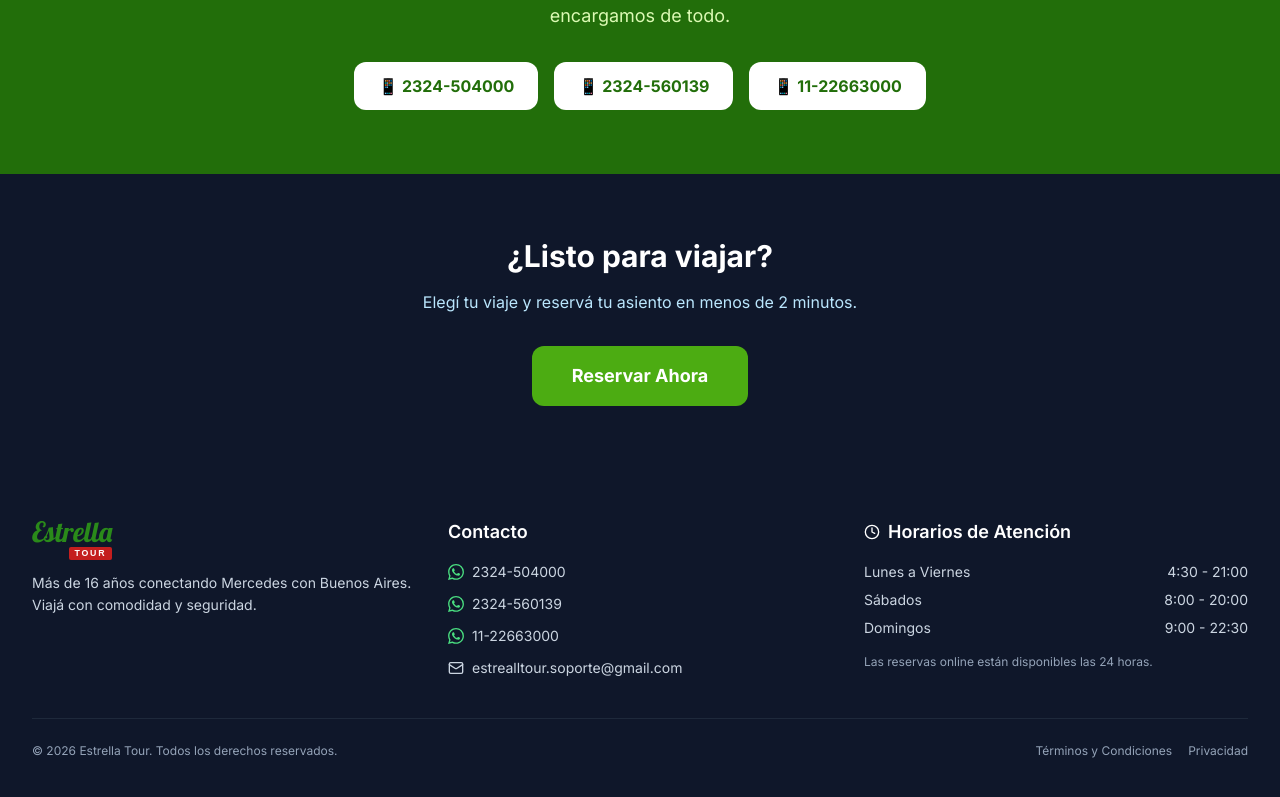
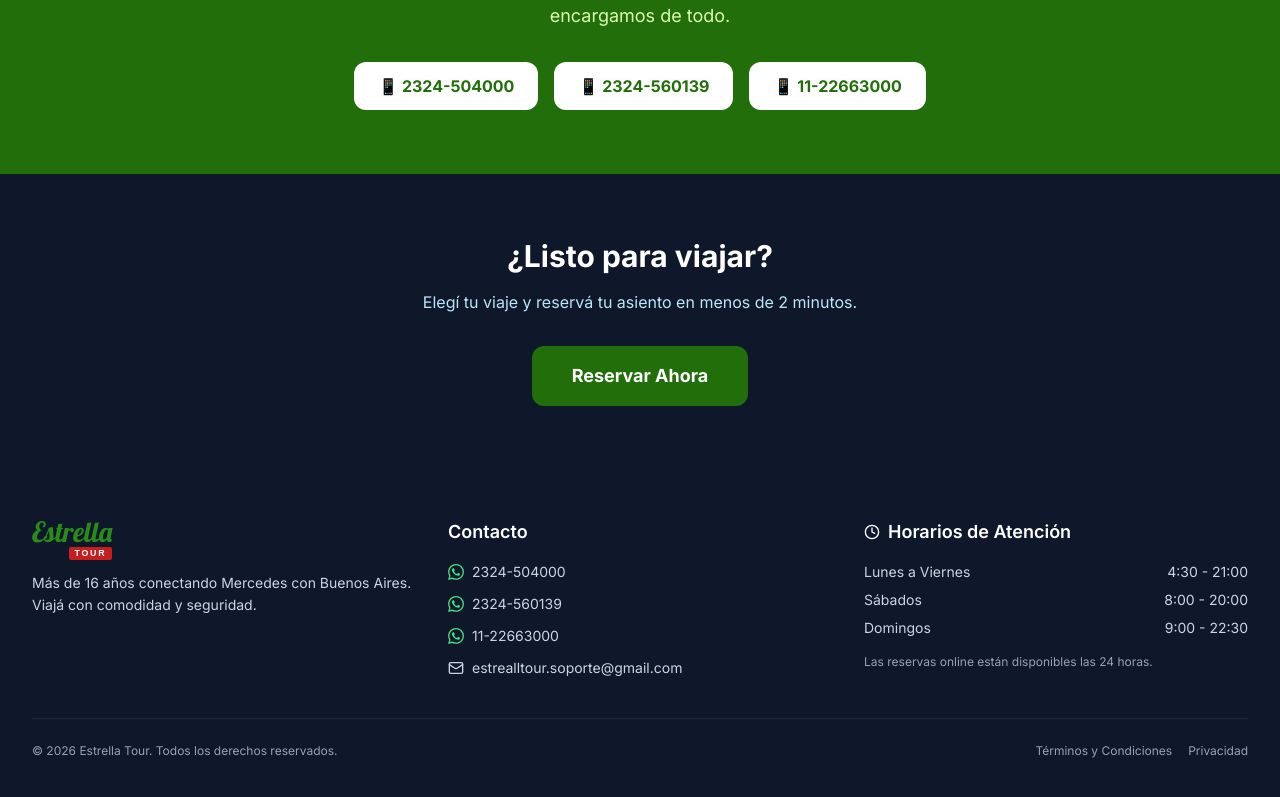
Before and after one commit to pedromarzano1/estrella-tour, a Next.js app: page / in a window 1280 px wide. Shown: the part 1589-2386 px from the top of the page. Built offline with nearby package versions, Linux system fonts and the light colour scheme; no server answers.

Commit message:
botón Reservar Ahora en verde oscuro accent-700

```diff
--- a/src/app/page.tsx
+++ b/src/app/page.tsx
@@ -163,7 +163,7 @@ export default async function HomePage() {
           <p className="text-brand-200 mb-8">Elegí tu viaje y reservá tu asiento en menos de 2 minutos.</p>
           <Link
             href="/viajes"
-            className="inline-block bg-accent-500 hover:bg-accent-400 text-white font-bold px-10 py-4 rounded-xl text-lg transition-all hover:scale-105"
+            className="inline-block bg-accent-700 hover:bg-accent-600 text-white font-bold px-10 py-4 rounded-xl text-lg transition-all hover:scale-105"
           >
             Reservar Ahora
           </Link>
```
